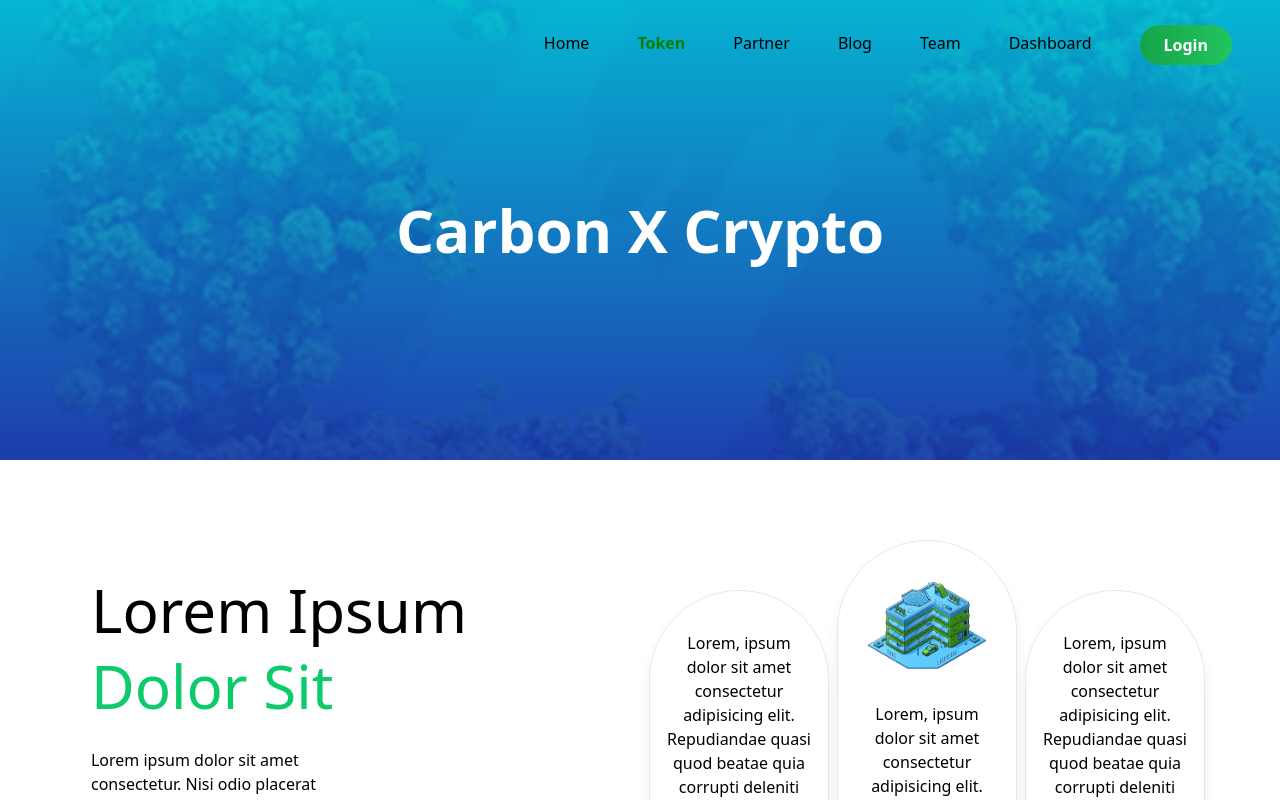
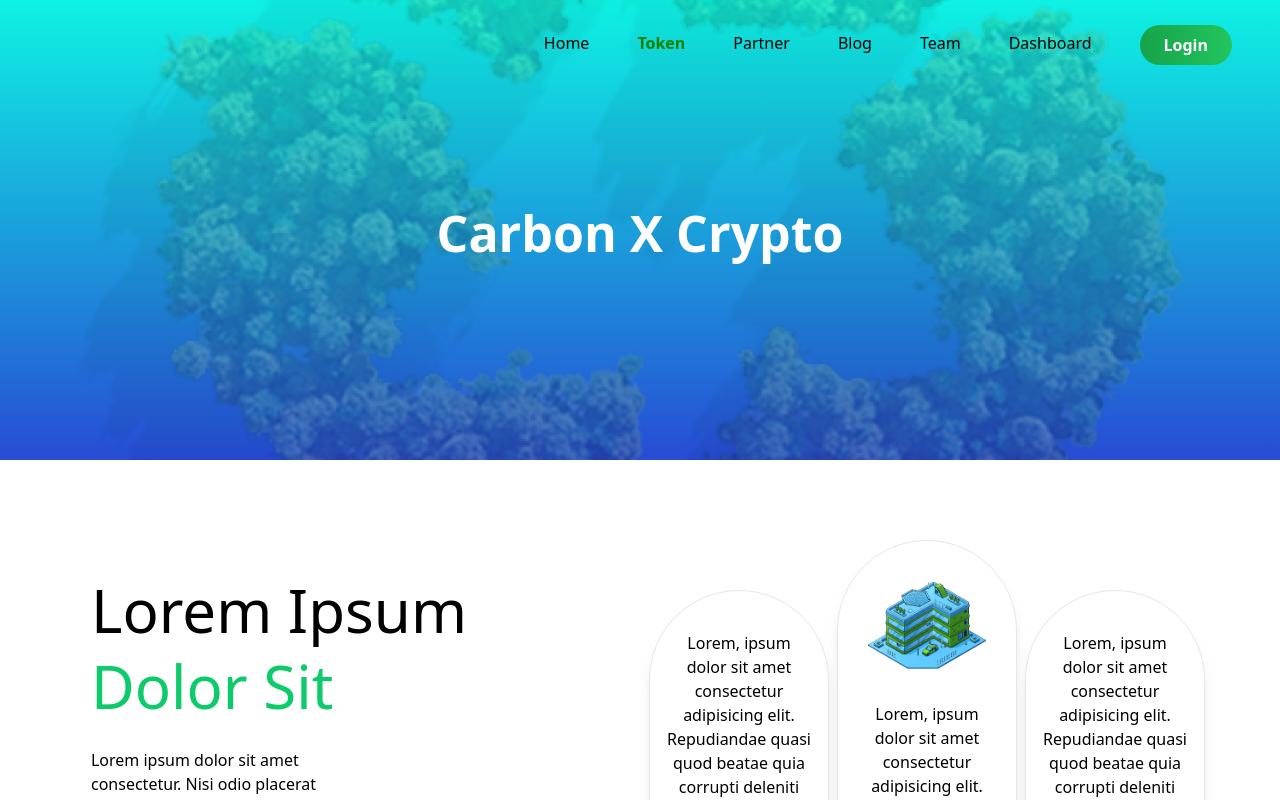
Before and after one commit to Decentralized-Brains/greenworld-frontend, a React (Create React App) app: page /token in a window 1280 px wide. Shown: the top 800 px of the page. Built offline with nearby package versions, Linux system fonts and the light colour scheme.

Commit message:
background change of token page

```diff
--- a/src/pages/Token.jsx
+++ b/src/pages/Token.jsx
@@ -9,7 +9,20 @@ const Token = () => {
   return (
     <div>
       <section id="hero">
-        <div className="bg-gradient-to-b from-cyan-500 to-blue-800 h-[460px] w-full bg-cover bg-center relative">
+        <div className="relative bg-gradient-to-r from-[#274cd4] to-[#0ef2e3]">
+          <img
+            className="w-[100%] h-[460px] object-cover bg-gradient-to-t red"
+            src={BG}
+            alt=""
+          />
+          <div className="absolute top-52 text-center w-[100%]">
+            <h1 className="text-[45px] sm:text-[50px] text-white font-poppins">
+              Carbon X Crypto
+            </h1>
+          </div>
+        </div>
+
+        {/* <div className="bg-gradient-to-b from-cyan-500 to-blue-800 h-[460px] w-full bg-cover bg-center relative">
           <div className="tokenbg hidden md:flex"></div>
           <div className="flex md:hidden">
             <img
@@ -17,19 +30,19 @@ const Token = () => {
               className="w-full h-[460px] object-cover absolute mix-blend-overlay"
               alt="background"
             />{" "}
-          </div>
+          </div> */}
 
-          {/* <img
+        {/* <img
             src={BG}
             className="w-full h-[460px] object-cover absolute mix-blend-overlay"
             alt="background"
           /> */}
-          <div class="flex flex-col min-h-[460px] justify-center items-center gap-y-6 md:gap-y-10">
+        {/* <div class="flex flex-col min-h-[460px] justify-center items-center gap-y-6 md:gap-y-10">
             <div className="text-white text-4xl md:text-6xl font-semibold font-popins">
               Carbon X Crypto
             </div>
           </div>
-        </div>
+        </div> */}
       </section>
       <section id="about" className="mx-3 md:mx-0">
         <div className="flex flex-col md:flex-row md:justify-around gap-4 pt-20">
--- a/src/pages/token.css
+++ b/src/pages/token.css
@@ -9,6 +9,7 @@
   mix-blend-mode: overlay;
   width: 100%;
   height: 100%;
+  background-image: linear-gradient(to top, var(--tw-gradient-stops));
 }
 
 @keyframes zoom {
```
